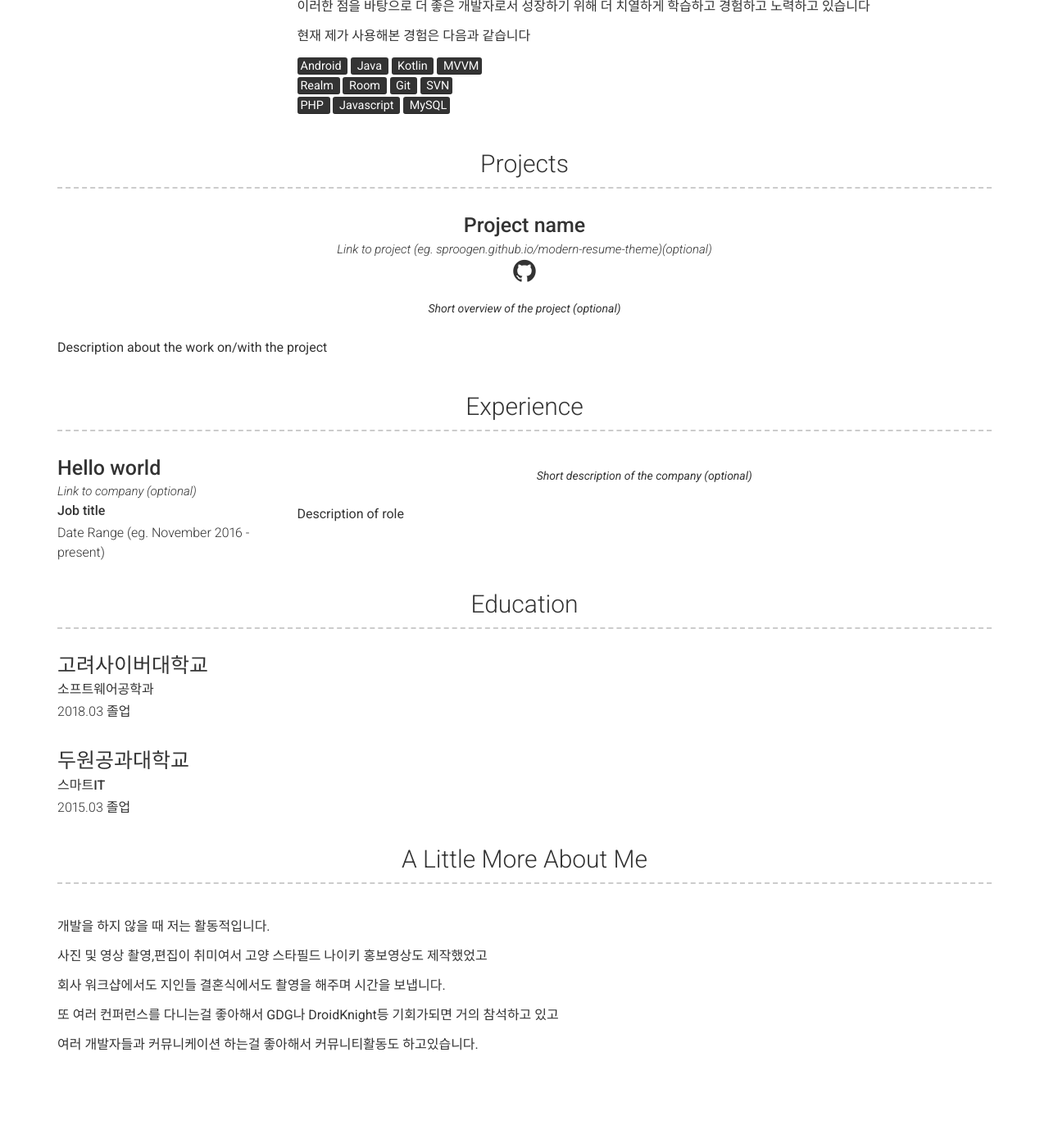
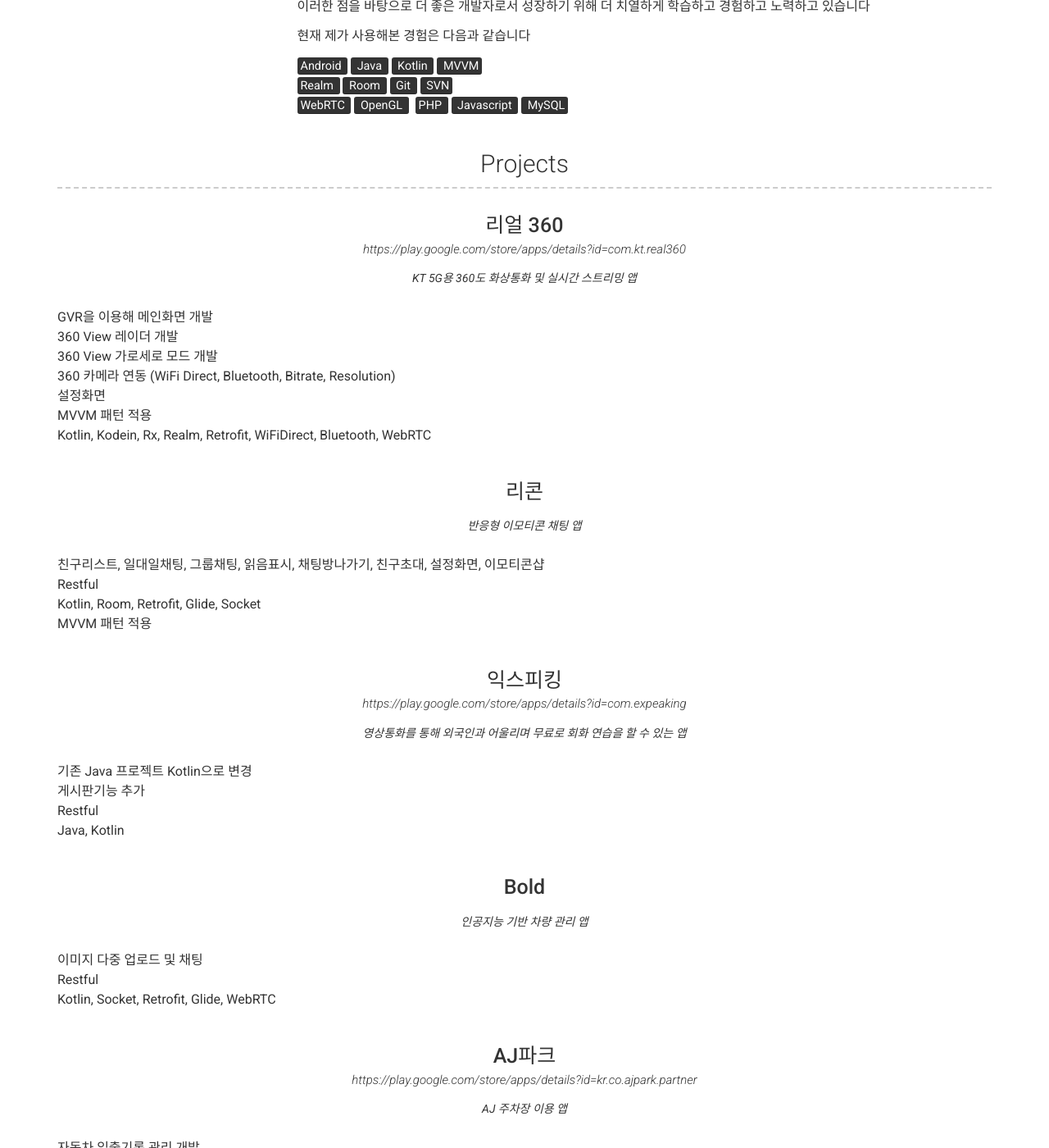
Before and after one commit to developerwatson/devwatsonlee.github.io, a Jekyll site: the page built from index.md, in a window 1280 px wide and 1400 px high, scrolled down 522 px. Shown: the whole window at 82% size. Built offline with Jekyll 4.4.1, drawn with Linux system fonts in a browser that asks for light colours; some of the changed text lies outside the part shown.

Commit message:
project add

```diff
--- a/_config.yml
+++ b/_config.yml
@@ -44,6 +44,7 @@
 
   <mark> Android </mark> &nbsp;<mark> Java </mark> &nbsp;<mark> Kotlin </mark> &nbsp;<mark> MVVM </mark>
   <mark> Realm </mark> &nbsp;<mark> Room </mark> &nbsp;<mark> Git </mark> &nbsp;<mark> SVN </mark>
+  <mark> WebRTC </mark> &nbsp;<mark> OpenGL </mark> &nbsp;
   <mark> PHP </mark> &nbsp;<mark> Javascript </mark> &nbsp;<mark> MySQL </mark>
 
 # Projects Section
--- a/_data/projects.yml
+++ b/_data/projects.yml
@@ -1,9 +1,63 @@
 # Project template
 - layout: top-middle
-  name: Project name
-  link: Link to project (eg. sproogen.github.io/modern-resume-theme)(optional)
-  github: Github page for project (eg. sproogen/modern-resume-theme)(optional)
+  name: 리얼 360
+  link: https://play.google.com/store/apps/details?id=com.kt.real360
+  #github: Github page for project (eg. sproogen/modern-resume-theme)(optional)
   quote: >
-    Short overview of the project (optional)
+    KT 5G용 360도 화상통화 및 실시간 스트리밍 앱
   description: | # this will include new lines to allow paragraphs
-    Description about the work on/with the project
+    GVR을 이용해 메인화면 개발
+    360 View 레이더 개발
+    360 View 가로세로 모드 개발
+    360 카메라 연동 (WiFi Direct, Bluetooth, Bitrate, Resolution)
+    설정화면
+    MVVM 패턴 적용
+    Kotlin, Kodein, Rx, Realm, Retrofit, WiFiDirect, Bluetooth, WebRTC
+
+- layout: top-middle
+  name: 리콘
+  #link: https://play.google.com/store/apps/details?id=com.kt.real360
+  #github: Github page for project (eg. sproogen/modern-resume-theme)(optional)
+  quote: >
+    반응형 이모티콘 채팅 앱
+  description: | # this will include new lines to allow paragraphs
+    친구리스트, 일대일채팅, 그룹채팅, 읽음표시, 채팅방나가기, 친구초대, 설정화면, 이모티콘샵
+    Restful
+    Kotlin, Room, Retrofit, Glide, Socket
+    MVVM 패턴 적용
+
+- layout: top-middle
+  name: 익스피킹
+  link: https://play.google.com/store/apps/details?id=com.expeaking
+  #github: Github page for project (eg. sproogen/modern-resume-theme)(optional)
+  quote: >
+    영상통화를 통해 외국인과 어울리며 무료로 회화 연습을 할 수 있는 앱
+  description: | # this will include new lines to allow paragraphs
+    기존 Java 프로젝트 Kotlin으로 변경
+    게시판기능 추가
+    Restful
+    Java, Kotlin
+
+- layout: top-middle
+  name: Bold
+  #link: https://play.google.com/store/apps/details?id=com.expeaking
+  #github: Github page for project (eg. sproogen/modern-resume-theme)(optional)
+  quote: >
+    인공지능 기반 차량 관리 앱
+  description: | # this will include new lines to allow paragraphs
+    이미지 다중 업로드 및 채팅
+    Restful
+    Kotlin, Socket, Retrofit, Glide, WebRTC
+
+- layout: top-middle
+  name: AJ파크
+  link: https://play.google.com/store/apps/details?id=kr.co.ajpark.partner
+  #github: Github page for project (eg. sproogen/modern-resume-theme)(optional)
+  quote: >
+    AJ 주차장 이용 앱
+  description: | # this will include new lines to allow paragraphs
+    자동차 입출기록 관리 개발
+    매출조회 기능 개발
+    제휴상점 등록 기능 개발
+    매출조회 기능 개발
+    결제연동(이니시스, 카카오페이) 개발
```
